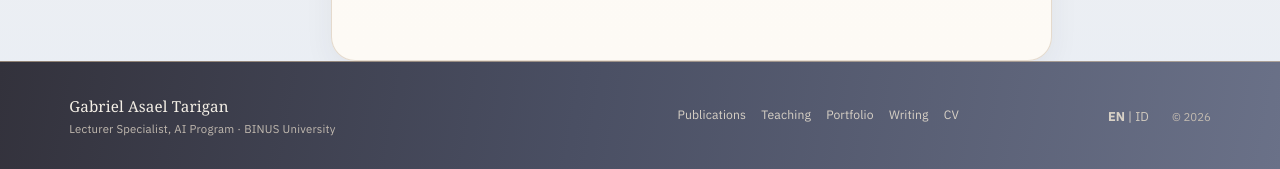
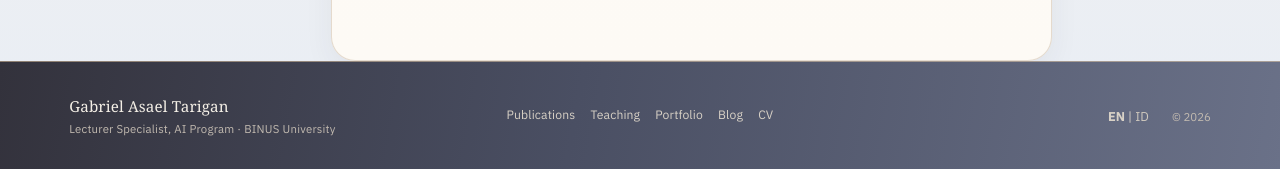
Before and after one commit to asaeltarigan/asaeltarigan.github.io, a Jekyll site: the page built from _pages/about.md, in a window 1280 px wide and 1400 px high, scrolled down 998 px. Shown: the part 1228-1397 px from the top of the window. Built offline with Jekyll 4.4.1, drawn with Linux system fonts in a browser that asks for light colours; a style sheet for code colours, icons or effects is not loaded.

Commit message:
Footer: centre links on the page axis, label Blog

```diff
--- a/_includes/footer.html
+++ b/_includes/footer.html
@@ -7,7 +7,7 @@
     <a href="{{ '/publications/' | relative_url }}">Publications</a>
     <a href="{{ '/teaching/' | relative_url }}">Teaching</a>
     <a href="{{ '/portfolio/' | relative_url }}">Portfolio</a>
-    <a href="{{ '/year-archive/' | relative_url }}">Writing</a>
+    <a href="{{ '/year-archive/' | relative_url }}">Blog</a>
     <a href="{{ '/cv/' | relative_url }}">CV</a>
   </nav>
   <div class="ftr__meta">
--- a/_includes/head.html
+++ b/_includes/head.html
@@ -94,4 +94,4 @@
 <link rel="preconnect" href="https://fonts.gstatic.com" crossorigin>
 <link href="https://fonts.googleapis.com/css2?family=IBM+Plex+Sans:wght@400;500;600;700&display=swap" rel="stylesheet">
 <link rel="stylesheet" href="{{ base_path }}/assets/css/main.css">
-<link rel="stylesheet" href="{{ base_path }}/assets/css/custom.css?v=81">
+<link rel="stylesheet" href="{{ base_path }}/assets/css/custom.css?v=82">
--- a/assets/css/custom.css
+++ b/assets/css/custom.css
@@ -1856,3 +1856,11 @@ body { margin-bottom: 0 !important; }
   .page__footer .ftr { grid-template-columns: 1fr; }
   .ftr__links { justify-content: flex-start; }
 }
+
+/* true centring: links sit on the page axis, meta pinned right */
+.page__footer .ftr { grid-template-columns: minmax(0, 1fr) auto minmax(0, 1fr); }
+.ftr__meta { justify-content: flex-end; }
+@media (max-width: 760px) {
+  .page__footer .ftr { grid-template-columns: 1fr; }
+  .ftr__meta { justify-content: flex-start; }
+}
```
